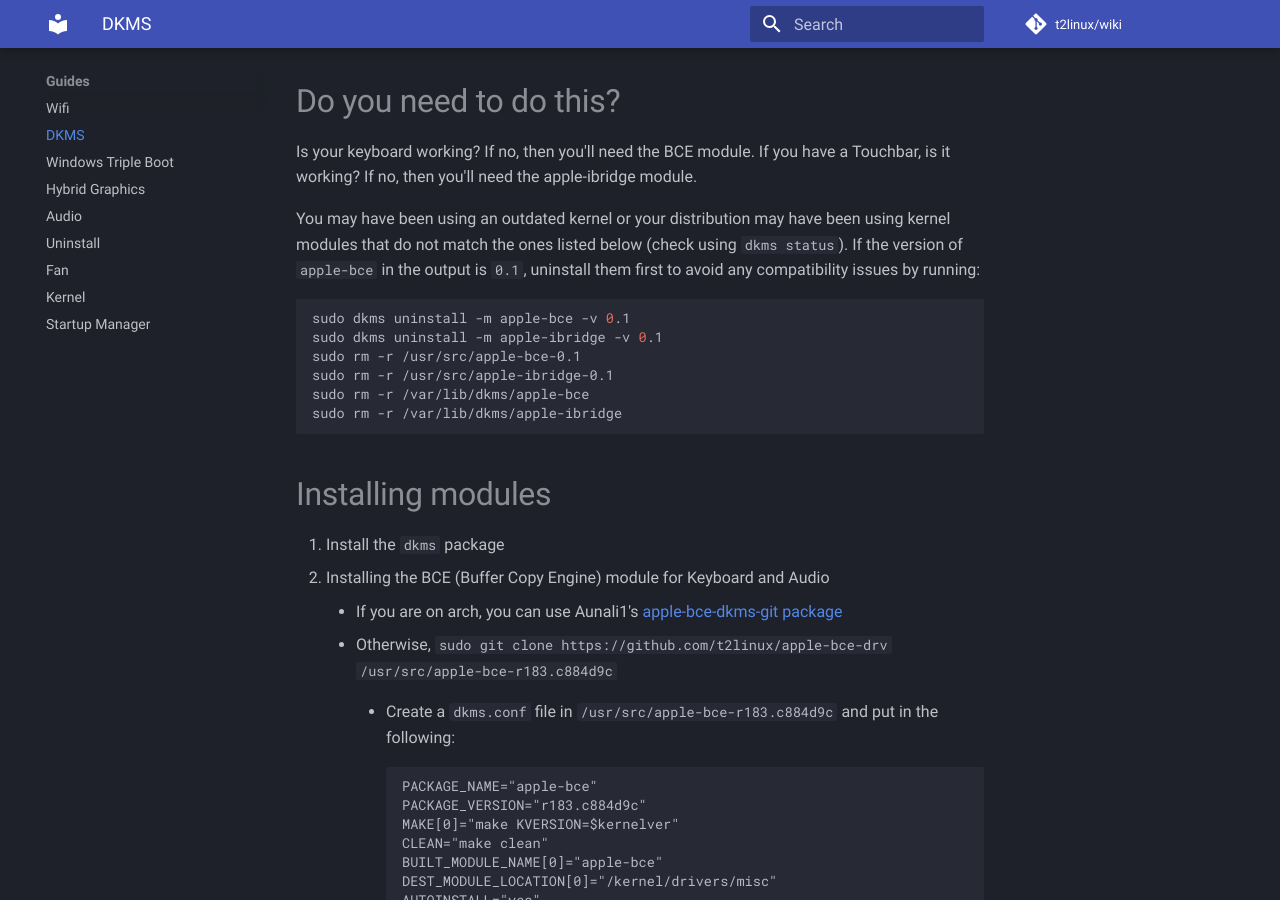
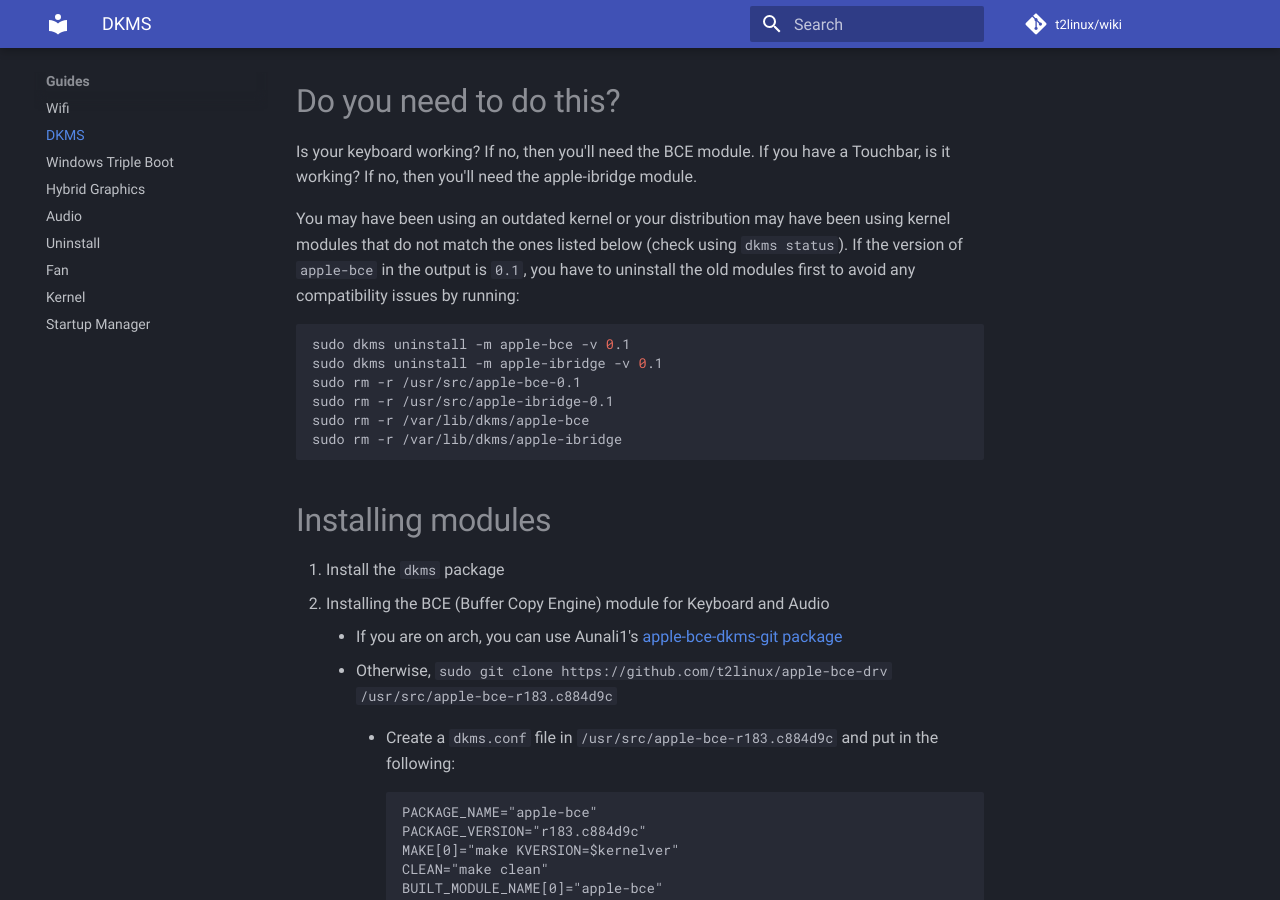
Before and after one commit to t2linux/wiki, an MkDocs documentation site: the page built from docs/guides/dkms.md, in a window 1280 px wide and 900 px high, scrolled down 300 px. Built offline with MkDocs 1.6.1 and Material for MkDocs 9.7.7, drawn with Linux system fonts in a browser that asks for light colours; comment, search, counter and statistics services are not loaded.

Commit message:
Update dkms.md

````diff
--- a/docs/guides/dkms.md
+++ b/docs/guides/dkms.md
@@ -7,7 +7,7 @@ This page explains how to install the kernel modules for the Keyboard, Audio, To
 Is your keyboard working? If no, then you'll need the BCE module.
 If you have a Touchbar, is it working? If no, then you'll need the apple-ibridge module.
 
-You may have been using an outdated kernel or your distribution may have been using kernel modules that do not match the ones listed below (check using `dkms status`). If the version of `apple-bce` in the output is `0.1`, uninstall them first to avoid any compatibility issues by running:
+You may have been using an outdated kernel or your distribution may have been using kernel modules that do not match the ones listed below (check using `dkms status`). If the version of `apple-bce` in the output is `0.1`, you have to uninstall the old modules first to avoid any compatibility issues by running:
 
 ```sh
 sudo dkms uninstall -m apple-bce -v 0.1
````
